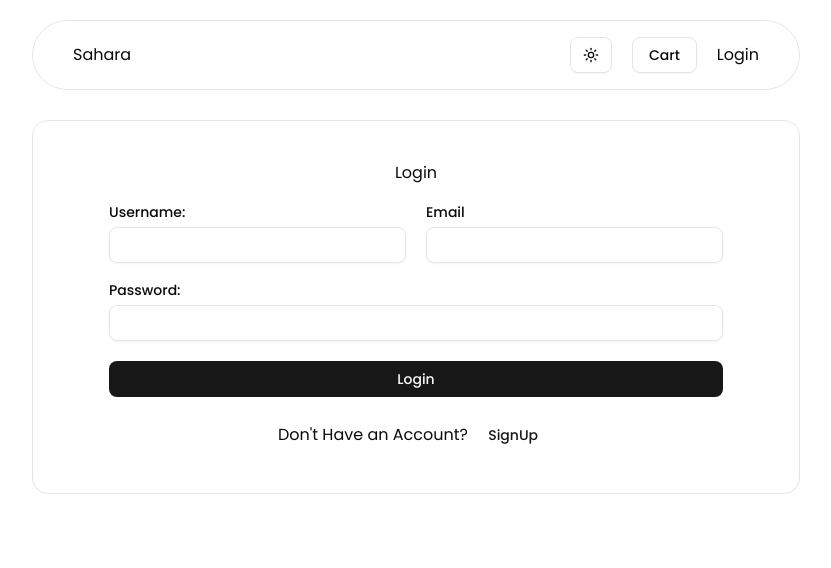
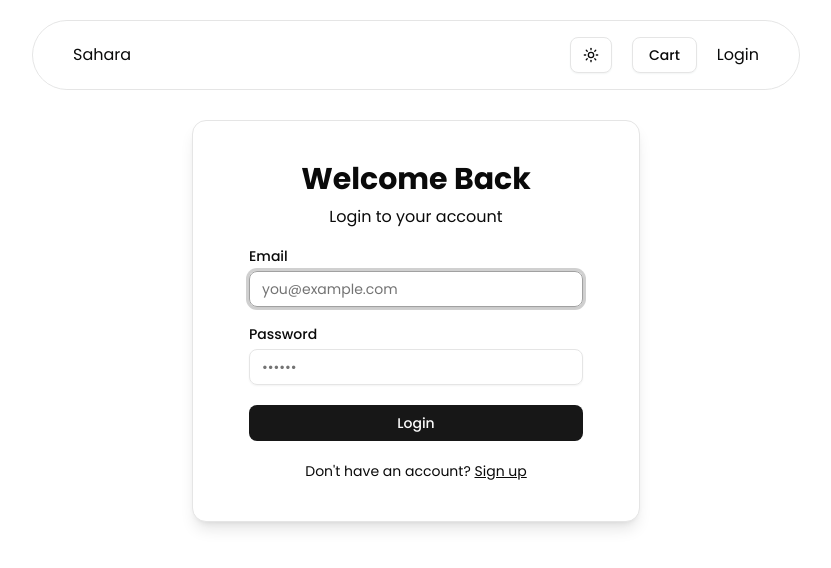
Before and after one commit to nvsirkhvn404/ecommerce-project, a React (Vite) app in the folder ecommerce-frontend/: page /login in a window 1280 px wide. Shown: the top 568 px of the page, without its empty margins (224-1055 px from the left). Built offline with nearby package versions, Linux system fonts and the light colour scheme.

Commit message:
Build basic login and register page

```diff
--- a/ecommerce-frontend/package.json
+++ b/ecommerce-frontend/package.json
@@ -11,6 +11,7 @@
   },
   "dependencies": {
     "@radix-ui/react-dialog": "^1.1.15",
+    "@radix-ui/react-label": "^2.1.8",
     "@radix-ui/react-select": "^2.2.6",
     "@radix-ui/react-slot": "^1.2.4",
     "@tailwindcss/vite": "^4.1.18",
--- a/ecommerce-frontend/src/pages/LoginPage.jsx
+++ b/ecommerce-frontend/src/pages/LoginPage.jsx
@@ -2,36 +2,40 @@ import { Button } from "@/components/ui/button";
 import { Input } from "@/components/ui/input";
 import { Label } from "@/components/ui/label";
 import { Link } from "react-router";
+import { Card, CardContent, CardHeader } from "@/components/ui/card";
 
 export default function LoginPage() {
 	return (
-		<div className="flex flex-col items-center">
-			<div className="flex flex-col gap-5 items-center w-full max-w-3xl border rounded-2xl p-10">
-				<h1>Login</h1>
-				<form className="flex flex-col gap-5">
-					<div className="flex gap-5">
-						<div className="flex flex-col flex-1 gap-2">
-							<Label htmlFor="name">Username: </Label>
-							<Input id="name" />
+		<div className=" flex items-center justify-center px-5">
+			<Card className="w-full max-w-md shadow-lg p-5 sm:p-10 gap-5">
+				<CardHeader className="text-center">
+					<h1 className="text-3xl font-bold">Welcome Back</h1>
+					<p>Login to your account</p>
+				</CardHeader>
+
+				<CardContent>
+					<form className="space-y-5">
+						<div className="space-y-2">
+							<Label htmlFor="email">Email</Label>
+							<Input id="email" type="email" placeholder="you@example.com" required autoFocus />
 						</div>
-						<div className="flex flex-col flex-1 gap-2">
-							<Label htmlFor="email">Email</Label>
-							<Input id="email" />
+
+						<div className="space-y-2">
+							<Label htmlFor="password">Password</Label>
+							<Input id="password" type="password" placeholder="••••••" required  minimum="6" maximum="50"/>
 						</div>
-					</div>
-					<div className="flex flex-col gap-2">
-						<Label htmlFor="password">Password:</Label>
-						<Input id="password" />
-					</div>
-					<Button>Login</Button>
-				</form>
-				<p>
-					Don't Have an Account?{" "}
-					<Link to="/">
-						<Button variant="link">SignUp</Button>
+
+						<Button className="w-full">Login</Button>
+					</form>
+				</CardContent>
+
+				<p className="text-center text-sm">
+					Don&apos;t have an account?{" "}
+					<Link to="/register" className="underline">
+						Sign up
 					</Link>
 				</p>
-			</div>
+			</Card>
 		</div>
 	);
 }
--- /dev/null
+++ b/ecommerce-frontend/src/pages/RegisterPage.jsx
@@ -0,0 +1,46 @@
+import { Button } from "@/components/ui/button";
+import { Input } from "@/components/ui/input";
+import { Label } from "@/components/ui/label";
+import { Link } from "react-router";
+import { Card, CardContent, CardHeader } from "@/components/ui/card";
+
+export default function RegisterPage() {
+  return (
+    <div className=" flex items-center justify-center px-5">
+      <Card className="w-full max-w-md shadow-lg p-5 sm:p-10 gap-5">
+        <CardHeader className="text-center">
+          <h1 className="text-3xl font-bold">Welcome Back</h1>
+          <p>Login to your account</p>
+        </CardHeader>
+
+        <CardContent>
+          <form className="space-y-5">
+            <div className="space-y-2">
+              <Label htmlFor="name">Email</Label>
+              <Input id="name" type="text" placeholder="Name" required autoFocus />
+            </div>
+
+            <div className="space-y-2">
+              <Label htmlFor="email">Email</Label>
+              <Input id="email" type="email" placeholder="you@example.com" required />
+            </div>
+
+            <div className="space-y-2">
+              <Label htmlFor="password">Password</Label>
+              <Input id="password" type="password" placeholder="••••••" required  minimum="6" maximum="50"/>
+            </div>
+
+            <Button className="w-full">Login</Button>
+          </form>
+        </CardContent>
+
+        <p className="text-center text-sm">
+          Already have an account?{" "}
+          <Link to="/login" className="underline">
+            Sign in
+          </Link>
+        </p>
+      </Card>
+    </div>
+  );
+}
--- a/ecommerce-frontend/src/services/routes.jsx
+++ b/ecommerce-frontend/src/services/routes.jsx
@@ -3,6 +3,7 @@ import LoginPage from "@/pages/LoginPage";
 import { createBrowserRouter } from "react-router";
 import HomePage from "../pages/HomePage";
 import Layout from "../pages/Layout";
+import RegisterPage from "@/pages/RegisterPage";
 
 const router = createBrowserRouter([
 	{
@@ -12,6 +13,7 @@ const router = createBrowserRouter([
 		children: [
 			{ path: "", element: <HomePage /> },
 			{ path: "login", element: <LoginPage /> },
+			{ path: "register", element: <RegisterPage /> },
 		],
 	},
 ]);
```
Also changed, not shown: 1 other file (tests, documents, lock files or other folders).
